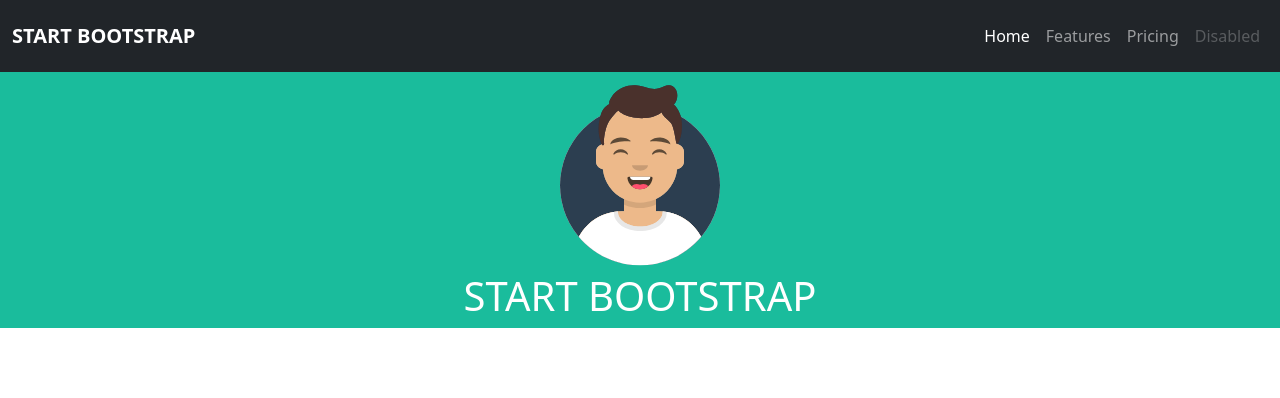
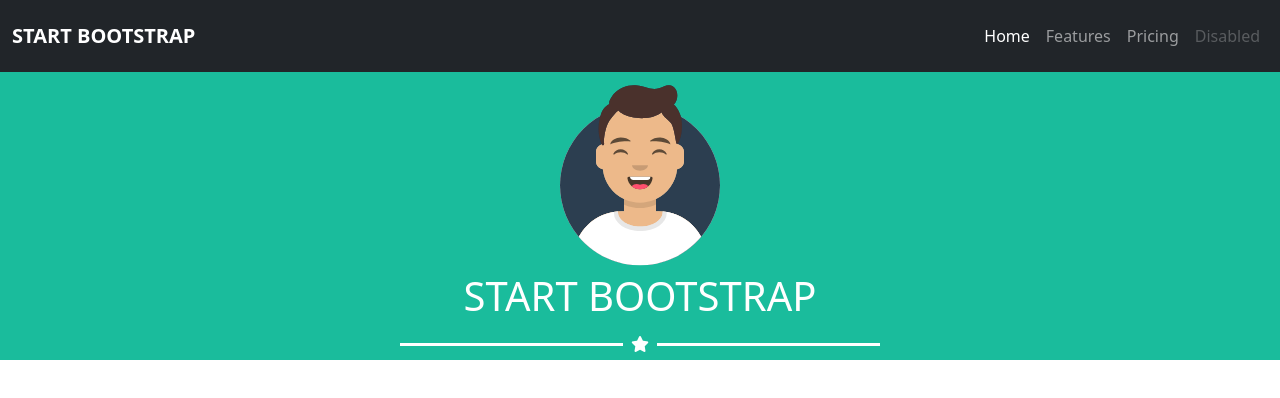
Before and after one commit to Paolo-dev-it/html-css-bootstrap-freelancer, a plain HTML site: page index.html in a window 1280 px wide. Drawn offline with nearby package versions, Linux system fonts and the light colour scheme.

Commit message:
Star section done

```diff
--- a/assets/css/style.css
+++ b/assets/css/style.css
@@ -13,3 +13,8 @@
   width: 200px;
   height: 200px;
 }
+
+.line {
+  border-top: 3px solid white;
+  width: 20%;
+}
--- a/index.html
+++ b/index.html
@@ -63,9 +63,11 @@
         <div class="row justify-content-center text-white">
           <img src="./assets/img/avatar.svg" alt="" class="avatar" />
           <h1 class="text-center text-uppercase">start bootstrap</h1>
-          <div></div>
-          <div></div>
-          <div></div>
+          <div class="d-flex justify-content-center align-items-center">
+            <div class="line"></div>
+            <div><i class="fa-solid fa-star m-2"></i></div>
+            <div class="line"></div>
+          </div>
         </div>
       </div>
     </section>
```
